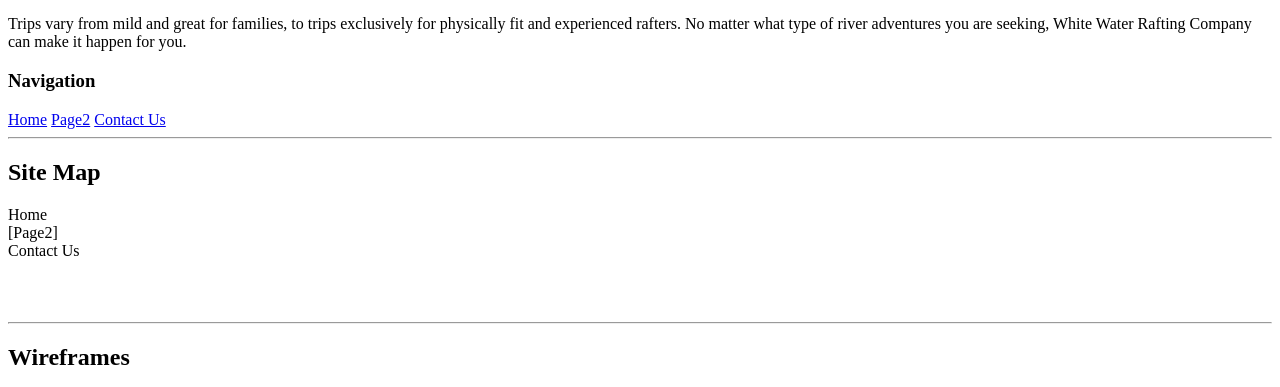
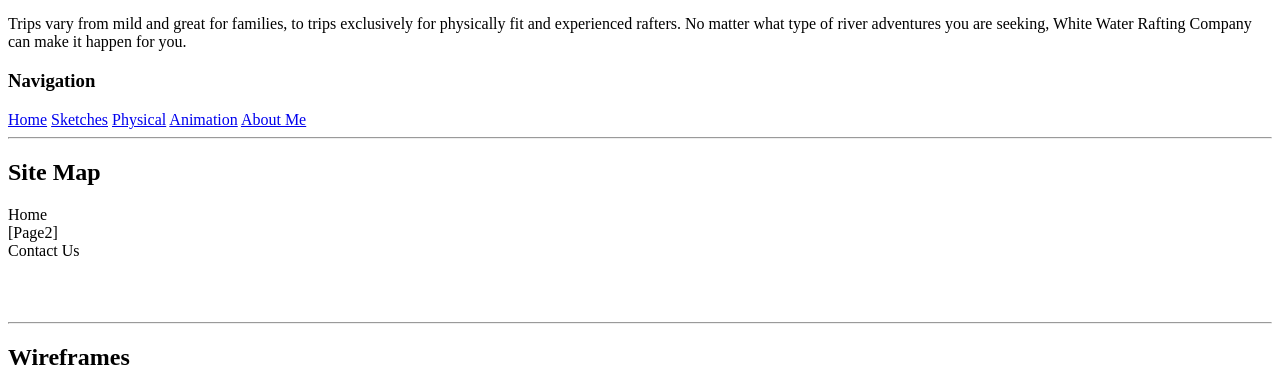
Before and after one commit to aardesigns/wdd130, a plain HTML site: page personal website/personal siteplan.html in a window 1280 px wide. Shown: the part 999-1386 px from the top of the page. Drawn offline with Linux system fonts and the light colour scheme.

Commit message:
edited text

```diff
--- a/personal website/personal siteplan.html
+++ b/personal website/personal siteplan.html
@@ -94,8 +94,10 @@
     <!-- Think about how you want your navigation bar to look. In the site-plan.css file change the colors to your colors to get the look you desire. -->
     <nav>
       <a href="#">Home</a>
-      <a href="#">Page2</a>
-      <a href="#">Contact Us</a>
+      <a href="#">Sketches</a>
+      <a href="#">Physical</a>
+      <a href="#">Animation</a>
+      <a href="#">About Me</a>
     </nav>
     <hr />
     <h2>Site Map</h2>
```
